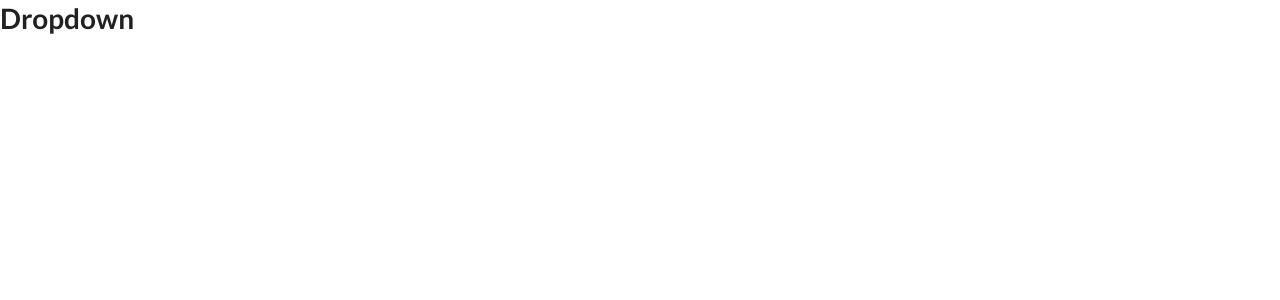
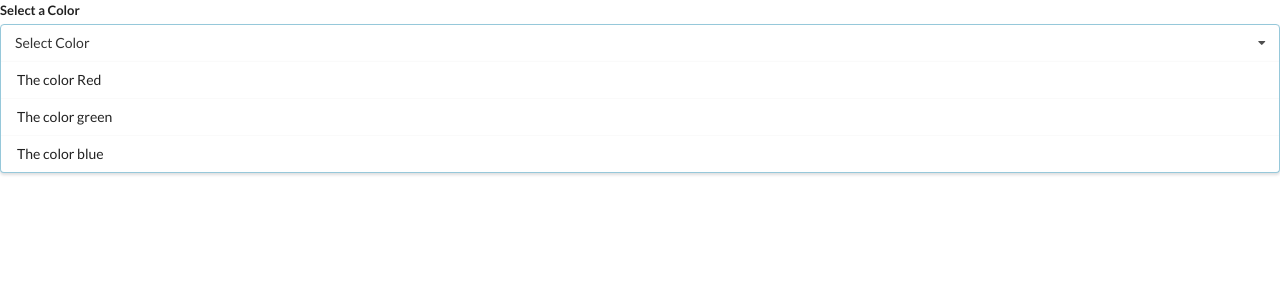
Before and after one commit to Heneros/widgets, a React (Create React App) app: page / in a window 1280 px wide. Shown: the top 300 px of the page. Built offline with nearby package versions, Linux system fonts and the light colour scheme.

Commit message:
output colors

```diff
--- a/src/components/Dropdown.js
+++ b/src/components/Dropdown.js
@@ -1,8 +1,31 @@
 import React from 'react';
 
 
-const Dropdown = () =>{
-    return <h1>Dropdown</h1>;
+const Dropdown = ({ options }) =>{
+   const rendredOptions = options.map((option) =>{
+       return(
+           <div key={options.value} className="item">
+                {option.label}
+           </div>
+       );
+   });
+
+   return (
+    <div className="ui form">
+        <div className="field">
+             <label className="label">Select a Color</label>
+             <div className="ui selection dropdown visible active">
+                   <i className="dropdown icon"></i>
+                   <div className="text">
+                            Select Color
+                   </div>
+                   <div className="menu visible transition">
+                          {rendredOptions}
+                   </div>
+             </div>
+          </div>
+     </div>
+   );
 };
 
 export default Dropdown;
```
